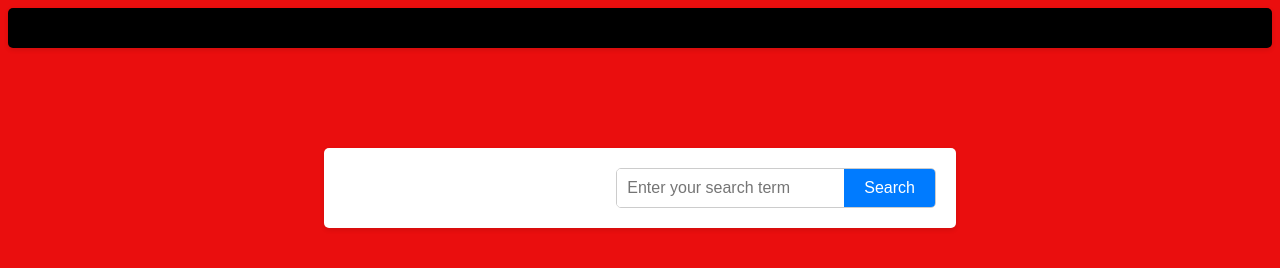
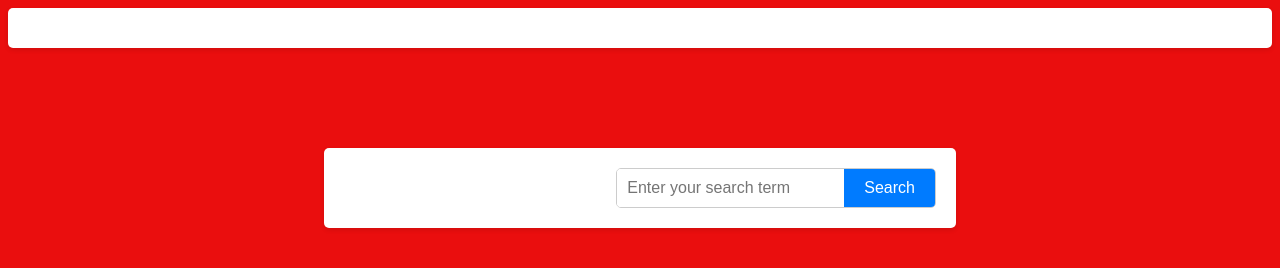
Before and after one commit to OBJ0928/website, a plain HTML site: page index.html in a window 1280 px wide. Drawn offline with nearby package versions, Linux system fonts and the light colour scheme.

Commit message:
cool changes
yes

```diff
--- a/index.html
+++ b/index.html
@@ -2,10 +2,11 @@
 <html>
   <head>
     <meta charset="utf-8">
-	 <meta http-equiv="X-UA-Compatible" content="chrome=1">
+	  <meta http-equiv="X-UA-Compatible" content="chrome=1">
     <meta name="keywords" content="928waynee">
     <meta property="og:title" content="928waynee的個人網站">
-	 <meta property="og:description" content="非常好網站">
+    <link rel="icon" type="image/x-icon" href="/assets/favicon.png">
+	  <meta property="og:description" content="非常好網站">
     <meta property="og:image" content="URL_of_Your_Image">
     <title>what</title>
 
--- a/style.css
+++ b/style.css
@@ -4,7 +4,7 @@ body {
   }
   .topbar {
 	padding: 20px;
-	background-color: #000000;
+	background-color: #ffffff;
 	border-radius: 5px;
 	box-shadow: 0 2px 5px rgba(0, 0, 0, 0.1);
 	white-space: nowrap;
```
Also changed, not shown: assets/favicon.png (added).
